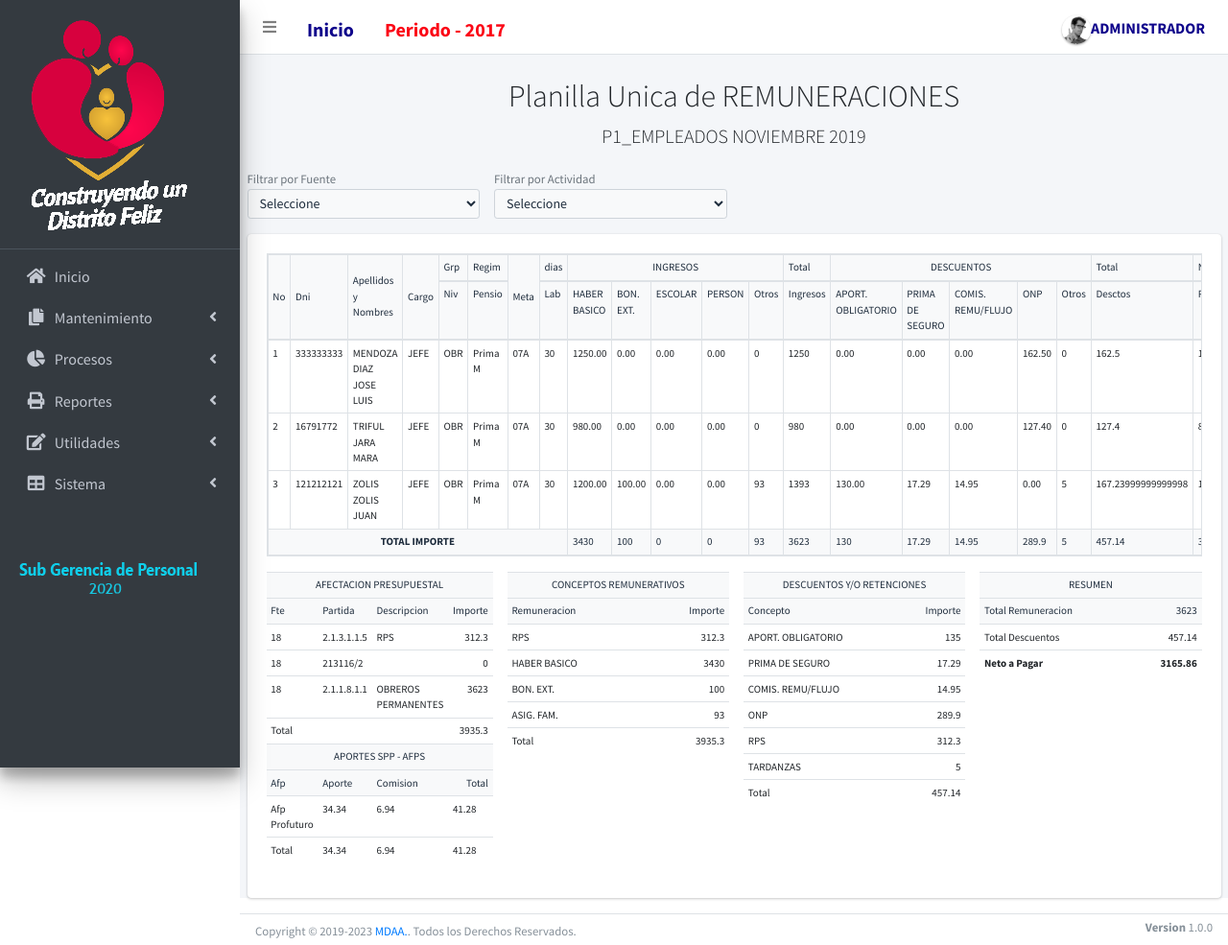
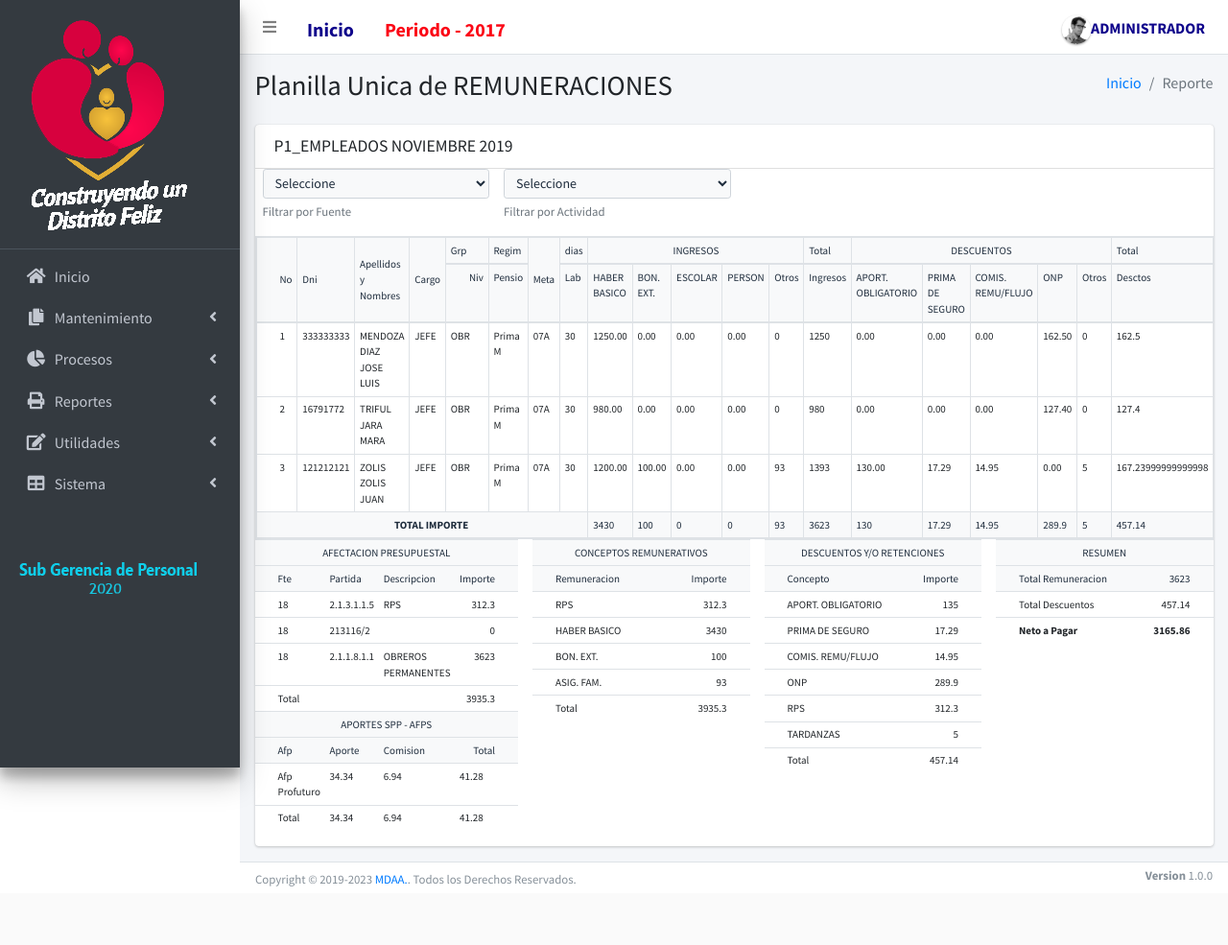
Before and after one commit to moisesli/planillasmvc, a PHP site: page /interfaz/_personal.php?micodigo=1 in a window 1280 px wide. Shown: the whole page at 96% size. After the commit the page ends 924 px from the top, so only its background shows below. Run offline with PHP 8.4, Linux system fonts and the light colour scheme; the visitor is signed in with stand-in values (Sample User, id 1); data comes from the database, SQL or seed files in the repository; data that the repository does not hold is empty; some libraries are stand-ins or nearby versions.

Commit message:
planilla main custom

```diff
--- a/interfaz/_personal.php
+++ b/interfaz/_personal.php
@@ -9,60 +9,71 @@
     //  Conexion Bd
     include './planillas/sql.php';
 ?>
-<div class="wrapper">
+<div class="wrapper" >
     <?php
     require_once '../libreria/cuerpo/barra.php';
     require_once '../libreria/cuerpo/menu.php';
     include("../config.php");
     ?>
-    <div class="content-wrapper">
+    <div class="content-wrapper" id="app">
 
-        <!--Contenido-->
-        <div class="container-fluid" id="app">
+      <!-- Breadcumd (Page header) -->
+      <section class="content-header">
+        <div class="container-fluid">
+          <div class="row mb-2">
+            <div class="col-sm-6">
+              <h1>Planilla Unica de <?php echo $creacion['planilla'] ?></h1>
+            </div>
+            <div class="col-sm-6">
+              <ol class="breadcrumb float-sm-right">
+                <li class="breadcrumb-item"><a href="#">Inicio</a></li>
+                <li class="breadcrumb-item active">Reporte</li>
+              </ol>
+            </div>
+          </div>
+        </div><!-- /.container-fluid -->
+      </section>
 
-            <!-- Title -->
-            <div class="row pt-4">
+
+      <!-- Main content -->
+      <section class="content">
+        <div class="container-fluid">
+          <div class="row">
             <div class="col">
 
-                    <h3 class="display-4 text-center" style="font-size: 32px">Planilla Unica de <?php echo $creacion['planilla'] ?></h3>
-                    <p class="lead text-center">
-                        <?php echo $creacion['tipo'].' '.$creacion['mes'].' '.$creacion['periodo'] ?>
-                    </p>
-
-
-                    <!--<p class="tabla">
-                      Actividad : 0003 SUB GERENCIA DE GESTION AMBIENTAL <br>
-                      FTE FT0 : 18Q RENTA DE ADUANAS
-                    </p>-->
-
+              <div class="card">
+                <div class="card-header">
+                  <h3 class="card-title"><?php echo $creacion['tipo'].' '.$creacion['mes'].' '.$creacion['periodo'] ?></h3>
+                  <div class="card-tools">
+                    <!--<span class="badge bg-secondary"><i class="fa fa-plus"></i> Agregar</span>-->
                   </div>
                 </div>
+                <!-- /.card-header -->
+                <div class="card-body p-0">
 
-            <div class="row">
+                  <!-- Filtros -->
+                  <div class="row pl-2">
                     <div class="col-3">
                       <div class="form-group">
-                        <small class="form-text text-muted">Filtrar por Fuente</small>
                         <select class="form-control form-control-sm bg-light" v-if="array_fuentes.length > 0" v-model="fuente" @change="filtrar_fuente">
                           <option value="">Seleccione</option>
                           <option v-for="fuent in array_fuentes" :value="fuent.id">{{fuent.nombre}}</option>
                         </select>
+                        <small class="form-text text-muted">Filtrar por Fuente</small>
                       </div>
                     </div>
                     <div class="col-3">
                       <div class="form-group">
-                        <small class="form-text text-muted">Filtrar por Actividad</small>
                         <select class="form-control form-control-sm bg-light" v-if="array_actividades.length > 0" v-model="actividad" @change="filtrar_actividad">
                           <option value="">Seleccione</option>
                           <option v-for="acti in array_actividades" :value="acti.id">{{acti.nombre}}</option>
                         </select>
+                        <small class="form-text text-muted">Filtrar por Actividad</small>
                       </div>
                     </div>
                   </div>
 
-            <div class="card">
-
-                <div class="card-body">
-                    <!-- Tabla -->
+                  <!-- Tabla Contenido Principal -->
                   <table class="table table-bordered table-sm table-responsive table-hover tabla" id="table1">
                     <thead class="thead-light">
 
@@ -163,9 +174,8 @@
 
                   </table>
 
-
-                    <!-- Totales -->
-                    <div class="row pt-3">
+                  <!-- Totales Abajo -->
+                  <div class="row">
 
                     <!-- Afectacion Presupuestal -->
                     <div class="col">
@@ -218,6 +228,9 @@
 
 
             </div>
+          </div>
+        </div>
+      </section>
 
     </div>
     <!-- Vue -->
```
Also changed, not shown: interfaz/planillas/vista_planilla.php (+3 -20 lines). Lines whose indentation alone changed are shown as unchanged.
